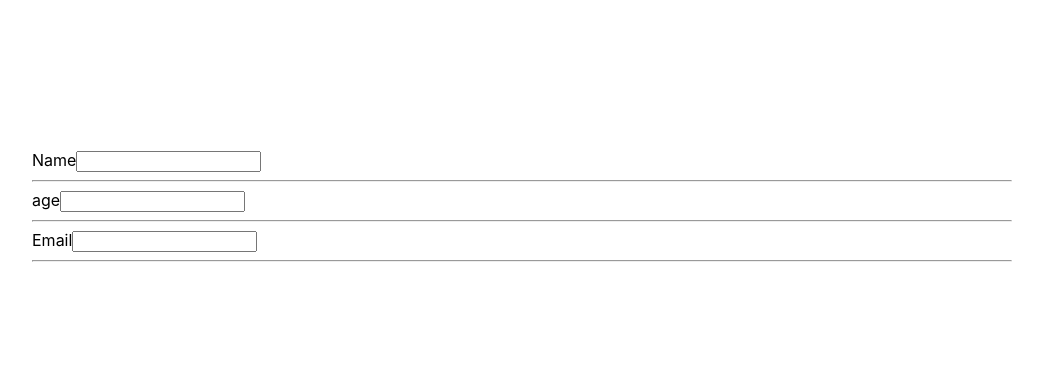
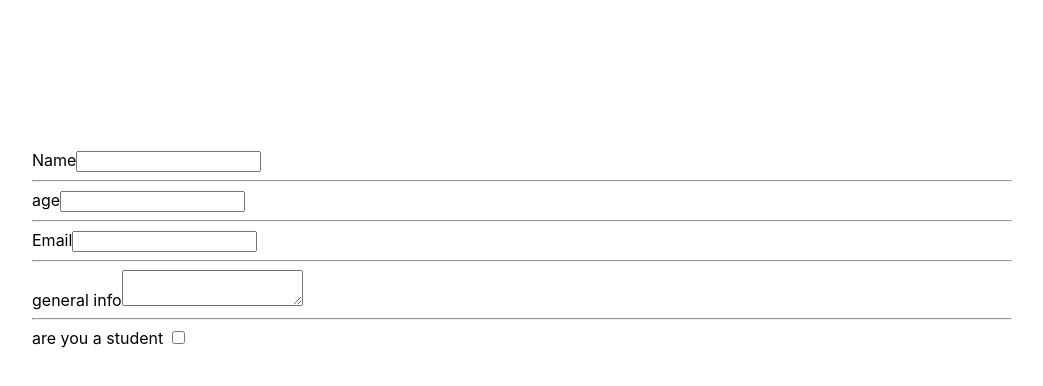
Before and after one commit to linadelh/react-notes, a React (Create React App) app: page / in a window 1280 px wide. Shown: the top 386 px of the page, without its empty margins (118-1161 px from the left). Built offline with nearby package versions, Linux system fonts and the light colour scheme.

Commit message:
forms-state

```diff
--- a/src/MyForm.js
+++ b/src/MyForm.js
@@ -3,7 +3,7 @@ import { useState } from "react"
 
 export default function MyForm (){
 
-    const [Inputs , setInputs] = useState({name :"" , age :"" , email:"" })
+    const [Inputs , setInputs] = useState({name :"" , age :"" , email:"" , generalinfo:"" , isstudent : false })
     return(
         <form onSubmit={(e)=>{
             e.preventDefault();
@@ -26,6 +26,32 @@ export default function MyForm (){
             }}/>
             <hr></hr>
 
+            <label>general info</label>
+            <textarea onChange={
+                (e)=> {
+                    setInputs({...Inputs , generalinfo : e.target.value})
+                }
+            }></textarea>
+
+            <hr></hr>
+            <label>are you a student </label>
+            <input type="checkbox" checked = {Inputs.isstudent} onChange={(e)=>{
+                if(Inputs.isstudent === false ){
+                setInputs({...Inputs , isstudent : true})
+                }else {
+                     setInputs({...Inputs , isstudent : false})
+                }
+            }}/>
+
+
+
+
+
         </form>
+
+
+
+
+
     )
 }
```
